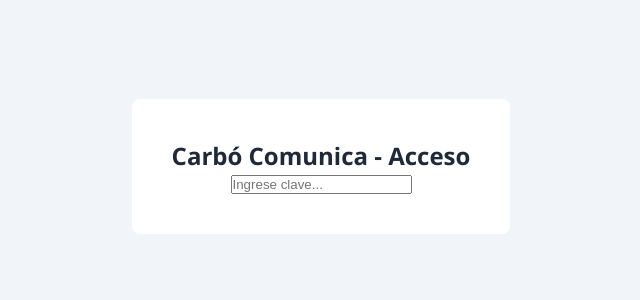
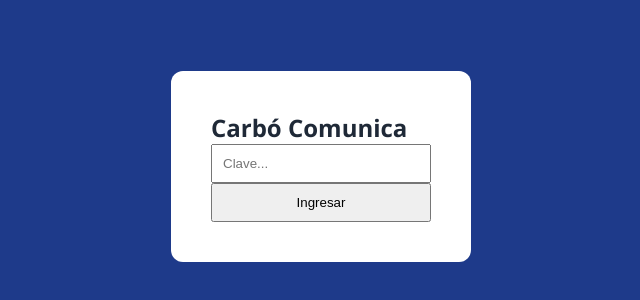
Before and after one commit to marinacarrizo-cloud/carbo-comunica, a React (Vite) app in the folder carbo_comunica/: page / in a window 1280 px wide. Shown: the part 234-534 px from the top of the page, without its empty margins (319-959 px from the left). Built offline with nearby package versions, Linux system fonts and the light colour scheme.

Commit message:
Update App.jsx

```diff
--- a/carbo_comunica/src/App.jsx
+++ b/carbo_comunica/src/App.jsx
@@ -1,47 +1,72 @@
 import React, { useState, useEffect } from 'react';
 
-// Credenciales
+// Credenciales operativas locales
 const CLAVES_ACCESO = {
   "carbo2026mar": "Marina Carrizo",
   "carbo2026juan": "Juan Pérez",
-  "carbo2026dir": "Prof. Lic. Marcela Rosana Quevedo"
+  "carbo2026dir": "Prof. Lic. Marcela Rosana Quevedo (Directora de la Unidad Académica)"
 };
 
-const NIVELES = ["Institucional", "Nivel Inicial", "Nivel Primario", "Nivel Secundario", "Nivel Superior"];
+const NIVELES_CARBO = ["Institucional (todos los niveles)", "Nivel Inicial", "Nivel Primario", "Nivel Secundario", "Nivel Superior"];
+const PERSONAL_AUTORIZADO = ["Marina Carrizo", "Juan Pérez", "Equipo General"];
+
+// --- DATOS SEMILLA ---
+const initialActividades = [];
+const initialAgenda = [];
+const initialGacetillas = [];
+const initialCoberturas = [];
+const initialTareas = [];
 
 export default function App() {
-  const [usuario, setUsuario] = useState(() => localStorage.getItem('carbo_usuario') || '');
-  const [tab, setTab] = useState('actividades');
+  const [usuarioLogueado, setUsuarioLogueado] = useState(() => localStorage.getItem('carbo_usuario_sesion') || '');
+  const [inputClave, setInputClave] = useState('');
+  const [errorLogin, setErrorLogin] = useState(false);
 
-  // Estados persistentes completos
-  const [data, setData] = useState(() => ({
-    actividades: JSON.parse(localStorage.getItem('actividades')) || [],
-    agenda: JSON.parse(localStorage.getItem('agenda')) || [],
-    gacetillas: JSON.parse(localStorage.getItem('gacetillas')) || [],
-    coberturas: JSON.parse(localStorage.getItem('coberturas')) || [],
-    tareas: JSON.parse(localStorage.getItem('tareas')) || []
-  }));
+  const [actividades, setActividades] = useState(() => { const local = localStorage.getItem('carbo_actividades_v12'); return local ? JSON.parse(local) : initialActividades; });
+  const [agenda, setAgenda] = useState(() => { const local = localStorage.getItem('carbo_agenda_v12'); return local ? JSON.parse(local) : initialAgenda; });
+  const [gacetillas, setGacetillas] = useState(() => { const local = localStorage.getItem('carbo_gacetillas_v12'); return local ? JSON.parse(local) : initialGacetillas; });
+  const [coberturas, setCoberturas] = useState(() => { const local = localStorage.getItem('carbo_coberturas_v12'); return local ? JSON.parse(local) : initialCoberturas; });
+  const [tareas, setTareas] = useState(() => { const local = localStorage.getItem('carbo_tareas_v12'); return local ? JSON.parse(local) : initialTareas; });
 
-  useEffect(() => {
-    Object.entries(data).forEach(([key, val]) => localStorage.setItem(key, JSON.stringify(val)));
-  }, [data]);
+  const [textAct, setTextAct] = useState(''); const [dateAct, setDateAct] = useState(''); const [nivelAct, setNivelAct] = useState(NIVELES_CARBO[0]);
+  const [textAge, setTextAge] = useState(''); const [dateAge, setDateAge] = useState(''); const [nivelAge, setNivelAge] = useState(NIVELES_CARBO[0]);
+  const [textGac, setTextGac] = useState(''); const [dateGac, setDateGac] = useState(''); const [nivelGac, setNivelGac] = useState(NIVELES_CARBO[0]);
+  const [cobEvento, setCobEvento] = useState(''); const [cobPersona1, setCobPersona1] = useState(PERSONAL_AUTORIZADO[0]); const [cobFuncion1, setCobFuncion1] = useState(''); const [cobPersona2, setCobPersona2] = useState(PERSONAL_AUTORIZADO[1]); const [cobFuncion2, setCobFuncion2] = useState(''); const [cobNotas, setCobNotas] = useState('');
+  const [nuevaTareaTexto, setNuevaTareaTexto] = useState(''); const [tareaResp, setTareaResp] = useState(PERSONAL_AUTORIZADO[0]); const [tareaSolicitud, setTareaSolicitud] = useState(''); const [tareaLimite, setTareaLimite] = useState(''); const [columnaInicial, setColumnaInicial] = useState('pendiente');
 
-  const add = (sec, item) => setData(p => ({ ...p, [sec]: [...p[sec], { ...item, id: Date.now() }] }));
-  const remove = (sec, id) => setData(p => ({ ...p, [sec]: p[sec].filter(i => i.id !== id) }));
-  const moveTask = (id, newStatus) => setData(p => ({ ...p, tareas: p.tareas.map(t => t.id === id ? {...t, status: newStatus} : t) }));
+  useEffect(() => { localStorage.setItem('carbo_actividades_v12', JSON.stringify(actividades)); }, [actividades]);
+  useEffect(() => { localStorage.setItem('carbo_agenda_v12', JSON.stringify(agenda)); }, [agenda]);
+  useEffect(() => { localStorage.setItem('carbo_gacetillas_v12', JSON.stringify(gacetillas)); }, [gacetillas]);
+  useEffect(() => { localStorage.setItem('carbo_coberturas_v12', JSON.stringify(coberturas)); }, [coberturas]);
+  useEffect(() => { localStorage.setItem('carbo_tareas_v12', JSON.stringify(tareas)); }, [tareas]);
 
-  if (!usuario) {
+  const handleLogin = (e) => { e.preventDefault(); const user = CLAVES_ACCESO[inputClave.trim()]; if (user) { setUsuarioLogueado(user); localStorage.setItem('carbo_usuario_sesion', user); setErrorLogin(false); } else { setErrorLogin(true); } };
+  const handleLogout = () => { setUsuarioLogueado(''); localStorage.removeItem('carbo_usuario_sesion'); };
+
+  const handleAddCanal = (e, text, date, nivel, setText, setDate, setNivel, setList) => { e.preventDefault(); if (!text.trim()) return; setList(prev => [{ fecha: date || new Date().toLocaleDateString('es-AR'), nivel, texto: text.trim() }, ...prev]); setText(''); setDate(''); setNivel(NIVELES_CARBO[0]); };
+  const handleRemoveSimple = (index, setList) => setList(prev => prev.filter((_, i) => i !== index));
+
+  const handleAddCobertura = (e) => { e.preventDefault(); setCoberturas(prev => [{ id: Date.now(), evento: cobEvento, personal: [{ nombre: cobPersona1, funcion: cobFuncion1 }, { nombre: cobPersona2, funcion: cobFuncion2 }], notas: cobNotas }, ...prev]); setCobEvento(''); setCobNotas(''); };
+  const handleRemoveCobertura = (id) => setCoberturas(prev => prev.filter(c => c.id !== id));
+
+  const handleAddTarea = (e) => { e.preventDefault(); setTareas(prev => [{ id: Date.now(), texto: nuevaTareaTexto, responsable: tareaResp, fechaSolicitud: tareaSolicitud, fechaLimite: tareaLimite, columna: columnaInicial, fechaRealizada: '' }, ...prev]); };
+  const handleMoverTarea = (id, col) => setTareas(prev => prev.map(t => t.id === id ? { ...t, columna: col } : t));
+  const handleRemoveTarea = (id) => setTareas(prev => prev.filter(t => t.id !== id));
+
+  const generarInformeSemanal = () => {
+    const ventanaInforme = window.open('', '_blank', 'width=700,height=650');
+    ventanaInforme.document.write(`<html><body><h3>Informe Semanal</h3><pre>${JSON.stringify(tareas, null, 2)}</pre></body></html>`);
+  };
+
+  if (!usuarioLogueado) {
     return (
-      <div style={styles.loginContainer}>
-        <div style={styles.loginBox}>
-          <h2>Carbó Comunica - Acceso</h2>
-          <input type="password" placeholder="Ingrese clave..." onChange={(e) => {
-            if(CLAVES_ACCESO[e.target.value]) {
-              setUsuario(CLAVES_ACCESO[e.target.value]);
-              localStorage.setItem('carbo_usuario', CLAVES_ACCESO[e.target.value]);
-            }
-          }} style={styles.input} />
-        </div>
+      <div style={{ backgroundColor: '#1e3a8a', minHeight: '100vh', display: 'flex', justifyContent: 'center', alignItems: 'center' }}>
+        <form onSubmit={handleLogin} style={{ backgroundColor: '#fff', padding: '40px', borderRadius: '12px', width: '300px' }}>
+          <h2>Carbó Comunica</h2>
+          <input type="password" placeholder="Clave..." onChange={(e) => setInputClave(e.target.value)} style={{ width: '100%', padding: '10px' }} />
+          {errorLogin && <p style={{ color: 'red' }}>Clave incorrecta</p>}
+          <button type="submit" style={{ width: '100%', padding: '10px' }}>Ingresar</button>
+        </form>
       </div>
     );
   }
@@ -49,94 +74,64 @@ export default function App() {
   return (
     <div style={styles.container}>
       <header style={styles.header}>
-        <div style={styles.headerGroup}>
-          <img src="/escudo.png" alt="Escudo" style={styles.logo} />
-          <div>
-            <h1 style={styles.title}>Carbó Comunica</h1>
-            <p style={styles.subtitle}>Operador/a: {usuario}</p>
+        <div style={styles.headerContent}>
+          <div style={{ display: 'flex', alignItems: 'center', gap: '20px' }}>
+            <img src="/escudo.png" alt="Escudo" style={styles.logoImg} />
+            <div>
+              <h1 style={styles.title}>Carbó Comunica</h1>
+              <p style={styles.subtitle}>Operador/a: <strong>{usuarioLogueado}</strong></p>
+            </div>
+          </div>
+          <div style={{ display: 'flex', gap: '10px' }}>
+            <button onClick={generarInformeSemanal} style={styles.buttonReport}>📋 Informe</button>
+            <button onClick={handleLogout} style={styles.buttonLogout}>Salir ✕</button>
+            <img src="/comunicacion.png" alt="Logo" style={styles.logoImg} />
           </div>
         </div>
-        <button onClick={() => { setUsuario(''); localStorage.removeItem('carbo_usuario'); }} style={styles.logout}>Salir ✕</button>
-        <img src="/comunicacion.png" alt="Logo Com" style={styles.logo} />
       </header>
 
-      <nav style={styles.nav}>
-        {['actividades', 'agenda', 'gacetillas', 'coberturas', 'tareas'].map(t => (
-          <button key={t} onClick={() => setTab(t)} style={{...styles.tab, backgroundColor: tab === t ? '#fff' : '#1e3a8a', color: tab === t ? '#1e3a8a' : '#fff'}}>{t.toUpperCase()}</button>
-        ))}
-      </nav>
-
       <main style={styles.main}>
-        {tab === 'actividades' && <Section title="Actividades" data={data.actividades} add={(i) => add('actividades', i)} remove={(id) => remove('actividades', id)} fields={['fecha', 'nivel', 'descripcion']} />}
-        {tab === 'agenda' && <Section title="Agenda" data={data.agenda} add={(i) => add('agenda', i)} remove={(id) => remove('agenda', id)} fields={['fecha', 'evento', 'nivel']} />}
-        {tab === 'gacetillas' && <Section title="Gacetillas" data={data.gacetillas} add={(i) => add('gacetillas', i)} remove={(id) => remove('gacetillas', id)} fields={['fecha', 'tema', 'destinatario']} />}
-        {tab === 'coberturas' && <Section title="Coberturas" data={data.coberturas} add={(i) => add('coberturas', i)} remove={(id) => remove('coberturas', id)} fields={['evento', 'personal', 'notas']} />}
-        {tab === 'tareas' && <Kanban data={data.tareas} add={(i) => add('tareas', i)} remove={(id) => remove('tareas', id)} move={moveTask} />}
+        <h3>Gestión Institucional</h3>
+        <div style={styles.grid}>
+          {/* Actividades */}
+          <div style={styles.card}>
+            <h4>Actividades</h4>
+            <form onSubmit={(e) => handleAddCanal(e, textAct, dateAct, nivelAct, setTextAct, setDateAct, setNivelAct, setActividades)}>
+              <input value={textAct} onChange={(e) => setTextAct(e.target.value)} placeholder="Actividad" />
+              <button type="submit">Agregar</button>
+            </form>
+            {actividades.map((a, i) => <div key={i}>{a.texto} <button onClick={() => handleRemoveSimple(i, setActividades)}>X</button></div>)}
+          </div>
+          {/* Agenda */}
+          <div style={styles.card}>
+            <h4>Agenda</h4>
+            <form onSubmit={(e) => handleAddCanal(e, textAge, dateAge, nivelAge, setTextAge, setDateAge, setNivelAge, setAgenda)}>
+              <input value={textAge} onChange={(e) => setTextAge(e.target.value)} placeholder="Evento" />
+              <button type="submit">Agregar</button>
+            </form>
+            {agenda.map((a, i) => <div key={i}>{a.texto} <button onClick={() => handleRemoveSimple(i, setAgenda)}>X</button></div>)}
+          </div>
+          {/* Kanban */}
+          <div style={styles.card}>
+            <h4>Tareas (Kanban)</h4>
+            {tareas.map((t, i) => <div key={i}>{t.texto} - {t.columna} <button onClick={() => handleRemoveTarea(t.id)}>X</button></div>)}
+          </div>
+        </div>
       </main>
-    </div>
-  );
-}
-
-function Section({ title, data, add, remove, fields }) {
-  const [form, setForm] = useState({});
-  return (
-    <div>
-      <h2>{title}</h2>
-      <div style={styles.formRow}>
-        {fields.map(f => <input key={f} placeholder={f} onChange={(e) => setForm({...form, [f]: e.target.value})} style={styles.inputField} />)}
-        <button onClick={() => { add(form); setForm({}); }} style={styles.btnAdd}>Agregar</button>
-      </div>
-      {data.map(i => <div key={i.id} style={styles.card}>{Object.values(i).filter(v => typeof v === 'string').join(' | ')} <button onClick={() => remove(i.id)} style={styles.btnDel}>🗑️</button></div>)}
-    </div>
-  );
-}
-
-function Kanban({ data, add, remove, move }) {
-  const [text, setText] = useState('');
-  return (
-    <div>
-      <h2>Tablero de Tareas</h2>
-      <input placeholder="Nueva tarea..." value={text} onChange={(e) => setText(e.target.value)} style={styles.inputField} />
-      <button onClick={() => { add({texto: text, status: 'Pendiente'}); setText(''); }} style={styles.btnAdd}>Crear Tarea</button>
-      <div style={styles.kanbanBoard}>
-        {['Pendiente', 'Progreso', 'Completado'].map(col => (
-          <div key={col} style={styles.col}>
-            <h3>{col}</h3>
-            {data.filter(i => i.status === col).map(i => (
-              <div key={i.id} style={styles.taskCard}>
-                {i.texto}
-                <div style={styles.btnGroup}>
-                  {col !== 'Pendiente' && <button onClick={() => move(i.id, 'Pendiente')}>↺</button>}
-                  {col !== 'Completado' && <button onClick={() => move(i.id, col === 'Pendiente' ? 'Progreso' : 'Completado')}>→</button>}
-                  <button onClick={() => remove(i.id)}>🗑️</button>
-                </div>
-              </div>
-            ))}
-          </div>
-        ))}
-      </div>
     </div>
   );
 }
 
 const styles = {
   container: { fontFamily: 'sans-serif', backgroundColor: '#f1f5f9', minHeight: '100vh' },
-  header: { backgroundColor: '#1e3a8a', color: '#fff', padding: '15px 30px', display: 'flex', justifyContent: 'space-between', alignItems: 'center' },
-  headerGroup: { display: 'flex', alignItems: 'center', gap: '20px' },
-  logo: { height: '50px' },
-  nav: { display: 'flex', justifyContent: 'center', backgroundColor: '#1e3a8a', gap: '5px', padding: '10px' },
-  tab: { padding: '10px 20px', cursor: 'pointer', border: 'none', fontWeight: 'bold', borderRadius: '4px' },
-  main: { padding: '30px', backgroundColor: '#fff', margin: '20px', borderRadius: '8px' },
-  formRow: { display: 'flex', gap: '10px', marginBottom: '20px' },
-  inputField: { padding: '10px', borderRadius: '4px', border: '1px solid #ccc' },
-  btnAdd: { padding: '10px 20px', backgroundColor: '#2563eb', color: '#fff', border: 'none', borderRadius: '4px', cursor: 'pointer' },
-  card: { padding: '15px', borderBottom: '1px solid #eee', display: 'flex', justifyContent: 'space-between' },
-  kanbanBoard: { display: 'flex', gap: '20px', marginTop: '20px' },
-  col: { flex: 1, backgroundColor: '#f8fafc', padding: '15px', borderRadius: '8px' },
-  taskCard: { padding: '10px', backgroundColor: '#fff', margin: '10px 0', borderRadius: '4px', border: '1px solid #ddd', display: 'flex', justifyContent: 'space-between' },
-  btnGroup: { display: 'flex', gap: '5px' },
-  btnDel: { background: 'none', border: 'none', cursor: 'pointer' },
-  logout: { padding: '8px 16px', backgroundColor: '#ef4444', color: '#fff', border: 'none', borderRadius: '4px', cursor: 'pointer' },
-  loginContainer: { display: 'flex', justifyContent: 'center', alignItems: 'center', height: '100vh', backgroundColor: '#f1f5f9' },
-  loginBox: { padding: '40px', backgroundColor: '#fff', borderRadius: '8px', textAlign: 'center' }
+  header: { backgroundColor: '#1e3a8a', color: '#ffffff', padding: '20px 40px' },
+  headerContent: { display: 'flex', justifyContent: 'space-between', alignItems: 'center', maxWidth: '1200px', margin: '0 auto' },
+  logoImg: { height: '60px', width: 'auto' },
+  title: { margin: 0, fontSize: '24px' },
+  subtitle: { margin: 0, fontSize: '14px' },
+  grid: { display: 'grid', gridTemplateColumns: 'repeat(3, 1fr)', gap: '20px' },
+  card: { backgroundColor: '#fff', padding: '20px', borderRadius: '8px', border: '1px solid #ddd' },
+  buttonLogout: { backgroundColor: '#ef4444', color: '#fff', border: 'none', padding: '8px 16px', borderRadius: '4px', cursor: 'pointer' },
+  buttonReport: { backgroundColor: '#10b981', color: '#fff', border: 'none', padding: '8px 16px', borderRadius: '4px', cursor: 'pointer' },
+  main: { maxWidth: '1200px', margin: '20px auto', padding: '20px' }
 };
```
